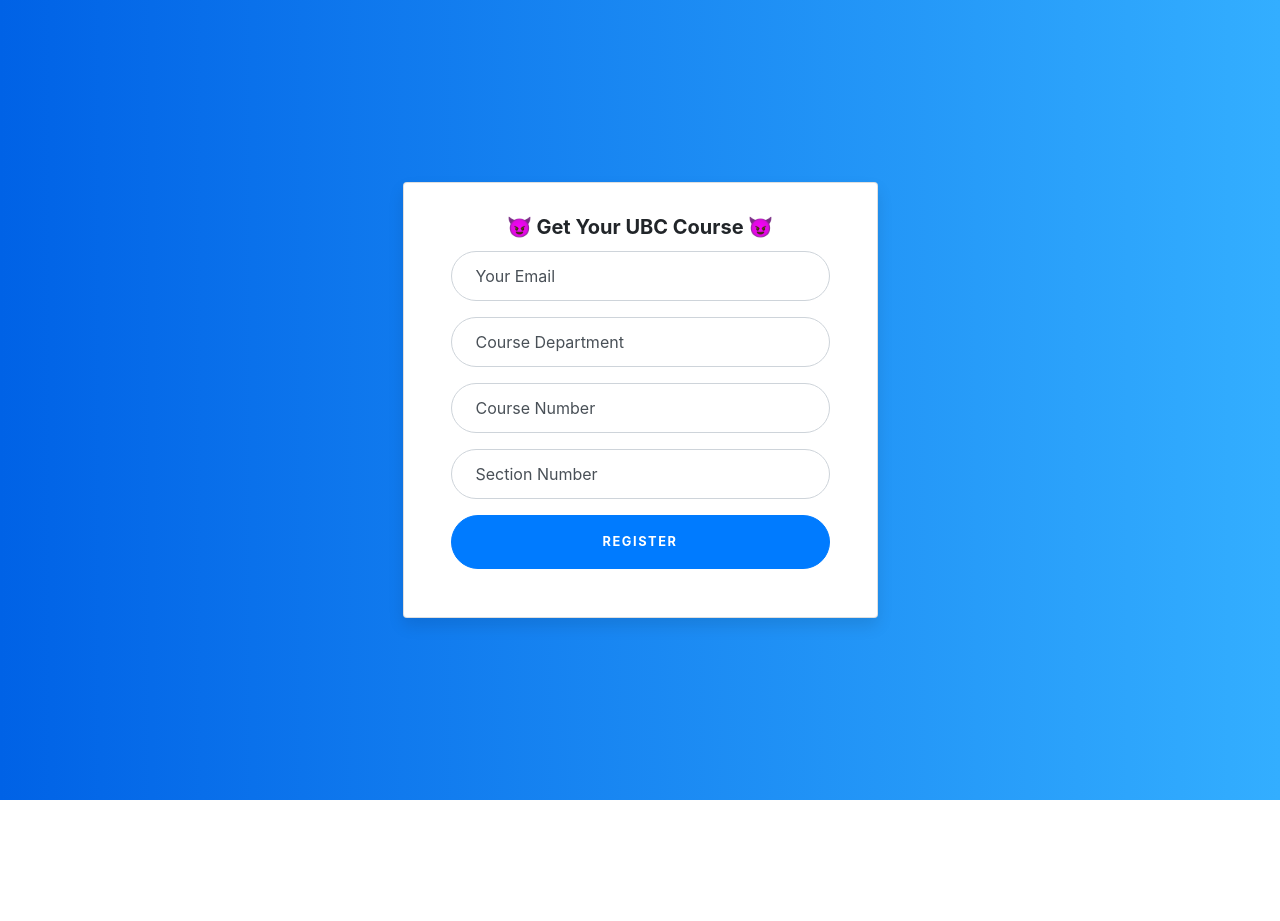
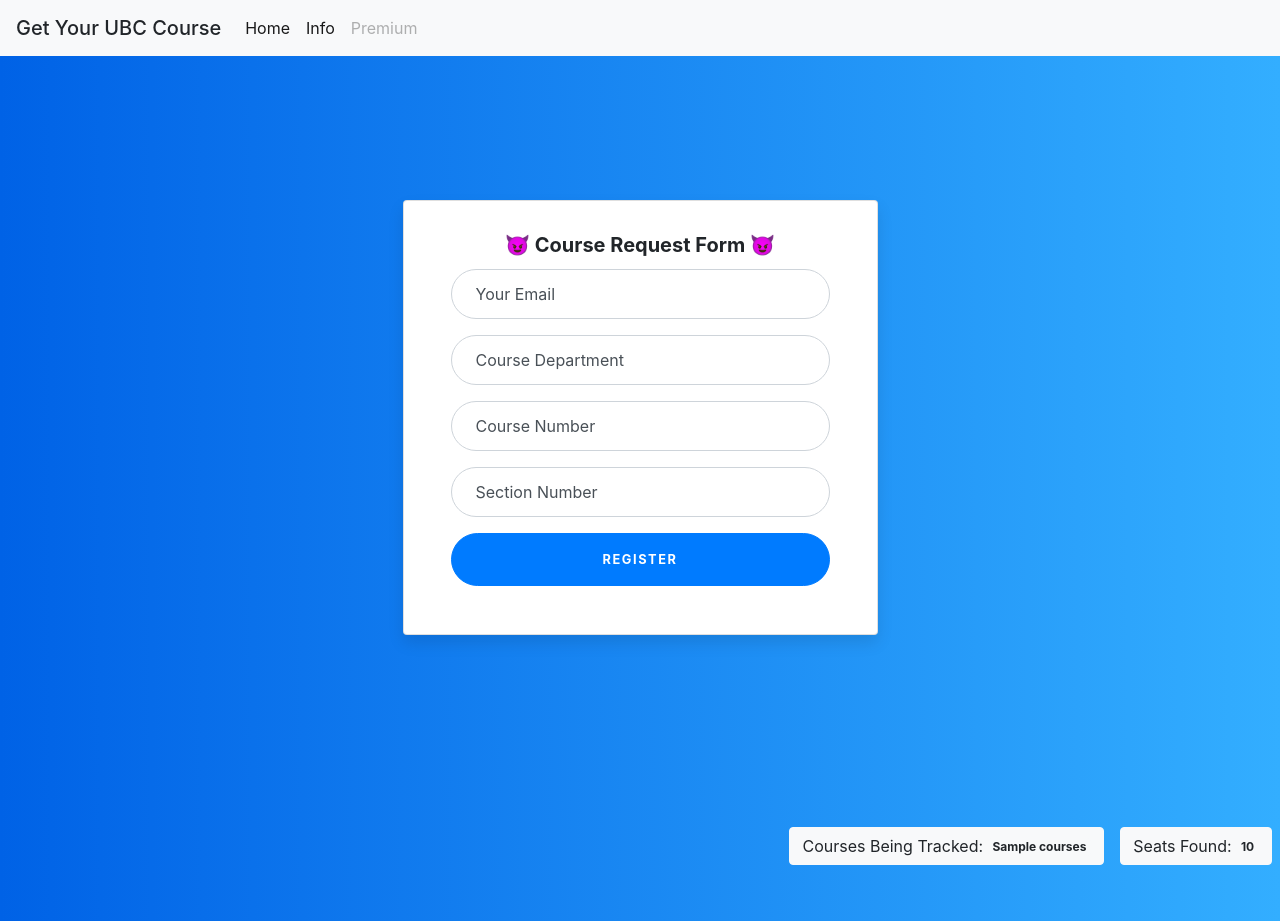
Before and after one commit to felixwsiu/getyourubccourse, a Flask app: template templates/home.html in a window 1280 px wide. Before the commit the page ends 800 px from the top, so only its background shows below. Run offline with Flask 2, Linux system fonts and the light colour scheme; the template is opened without the code that fills it: values that come from a table or form of the project are taken from there, most other values are stand-ins (such as "Sample title", 1, 10 or a date in 2020); some libraries are stand-ins or nearby versions.

Commit message:
Added metrics to track activity

```diff
--- a/app.py
+++ b/app.py
@@ -3,6 +3,7 @@
 import coursescraper
 import emailer
 import databaseutil
+import metrics
 from forms import courseRequestForm
 
 app = Flask(__name__)
@@ -41,12 +42,14 @@
 @app.route('/', methods=["GET","POST"])
 def home():
 	form = courseRequestForm()
+	seats = metrics.getTotalNotificationsSent()
+	courses = len(databaseutil.getAllRequests())
 	if request.method == "POST" and form.validate_on_submit():
 		courseSubmitSucess(form)
 	else:
 		errorFlashing(form)
 
-	return render_template("home.html", form=form)
+	return render_template("home.html", form=form, seats=seats, courses=courses)
 
 
 
--- /dev/null
+++ b/metrics.py
@@ -0,0 +1,25 @@
+from azure.cosmos import CosmosClient
+import os
+
+url = os.environ['ACCOUNT_URI']
+key = os.environ['ACCOUNT_KEY']
+client = CosmosClient(url, credential=key)
+database_name = "getyourubccourse"
+database = client.get_database_client(database_name)
+container_name = "Metrics"
+container = database.get_container_client(container_name)
+
+#The Metrics container only contains one object "metric" that will hold all values
+#Further metrics can be added to this object in the Metric Container
+metric = container.read_item("metric","True")
+
+
+# Returns the total amount of email notifications sent so far
+def getTotalNotificationsSent():
+	return metric["totalNotifications"]
+
+
+# Adds one to the total notifications sent
+def addTotalNotificiationsSent():
+	metric["totalNotifications"] = metric["totalNotifications"] + 1
+	container.upsert_item(metric)
--- a/scheduler.py
+++ b/scheduler.py
@@ -3,6 +3,7 @@
 import coursescraper
 import emailer
 import sys
+import metrics
 #Scheduler.py will be run on Heroku Scheduler with 10 minute intervals
 
 
@@ -16,6 +17,7 @@
 		if coursescraper.isCourseSeatOpen(r.dept, r.course, r.section):
 			sys.stdout.write("Sending Course Seat Email: " + r.dept + r.course + " " + r.section + ". Email: " + r.email + "\n")
 			emailer.sendCourseSeatEmail(r.email, r.dept, r.course, r.section)
+			metrics.addTotalNotificationsSent()
 		requestExpiryCheck(r.id, r.email, r.dept, r.course, r.section, r.dateAdded)
 
 
--- a/templates/home.html
+++ b/templates/home.html
@@ -2,12 +2,22 @@
   <link href="{{ url_for('static',filename='style/homepage.css') }}" type="text/css" rel="stylesheet">
   <link rel="stylesheet" href="https://stackpath.bootstrapcdn.com/bootstrap/4.2.1/css/bootstrap.min.css" integrity="sha384-GJzZqFGwb1QTTN6wy59ffF1BuGJpLSa9DkKMp0DgiMDm4iYMj70gZWKYbI706tWS" crossorigin="anonymous">
 </head>
-<body class="d-flex align-items-center">
-  <div class="container">
-    <div class="row align-items-center">
-        <div class="card card-signin mx-auto col-lg-5">
+<body class="d-flex flex-column mb-5">
+  <nav class="navbar navbar-expand-lg navbar-light bg-light">
+    <a class="navbar-brand mb-0 h1">Get Your UBC Course</a>
+    <div class="collapse navbar-collapse" id="navbarNavAltMarkup">
+      <div class="navbar-nav float-right">
+        <a class="nav-item nav-link active" href="">Home </a>
+        <a class="nav-item nav-link active" href="info">Info</a>
+        <a class="nav-item nav-link disabled" href="#">Premium</a>
+      </div>
+    </div>
+  </nav>
+  <div class="container mt-5 mb-5">
+    <div class="row align-items-center mt-5">
+        <div class="card card-signin mx-auto mt-5 mb-5 col-lg-5">
           <div class="card-body">
-            <h5 class="card-title text-center font-weight-bold">😈 Get Your UBC Course 😈</h5>
+            <h5 class="card-title text-center font-weight-bold">😈 Course Request Form 😈</h5>
             <form class="form-signin" method="post" novalidate>
               {{ form.hidden_tag() }}
               <div class="form-label-group">
@@ -48,4 +58,12 @@
         </div>
     </div>
   </div>
+  <div class="d-flex flex-row-reverse align-items-end mt-5">
+    <button type="button" class="btn btn-light m-2 mt-5">
+      Seats Found: <span class="badge badge-light">{{seats}}</span>
+    </button>
+    <button type="button" class="btn btn-light m-2 mt-5">
+      Courses Being Tracked: <span class="badge badge-light">{{courses}}</span>
+    </button>
+  </div>
 </body>
```
